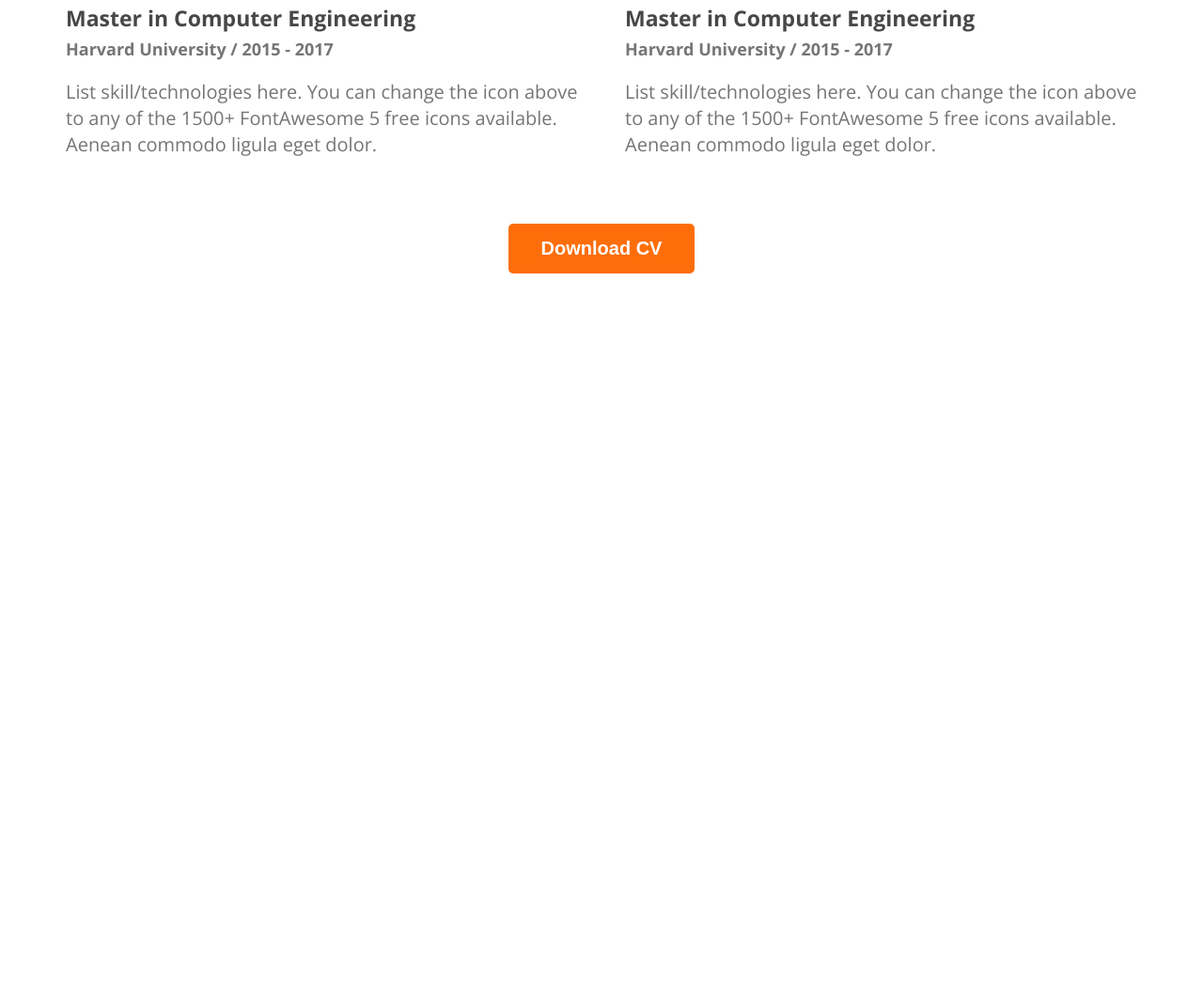
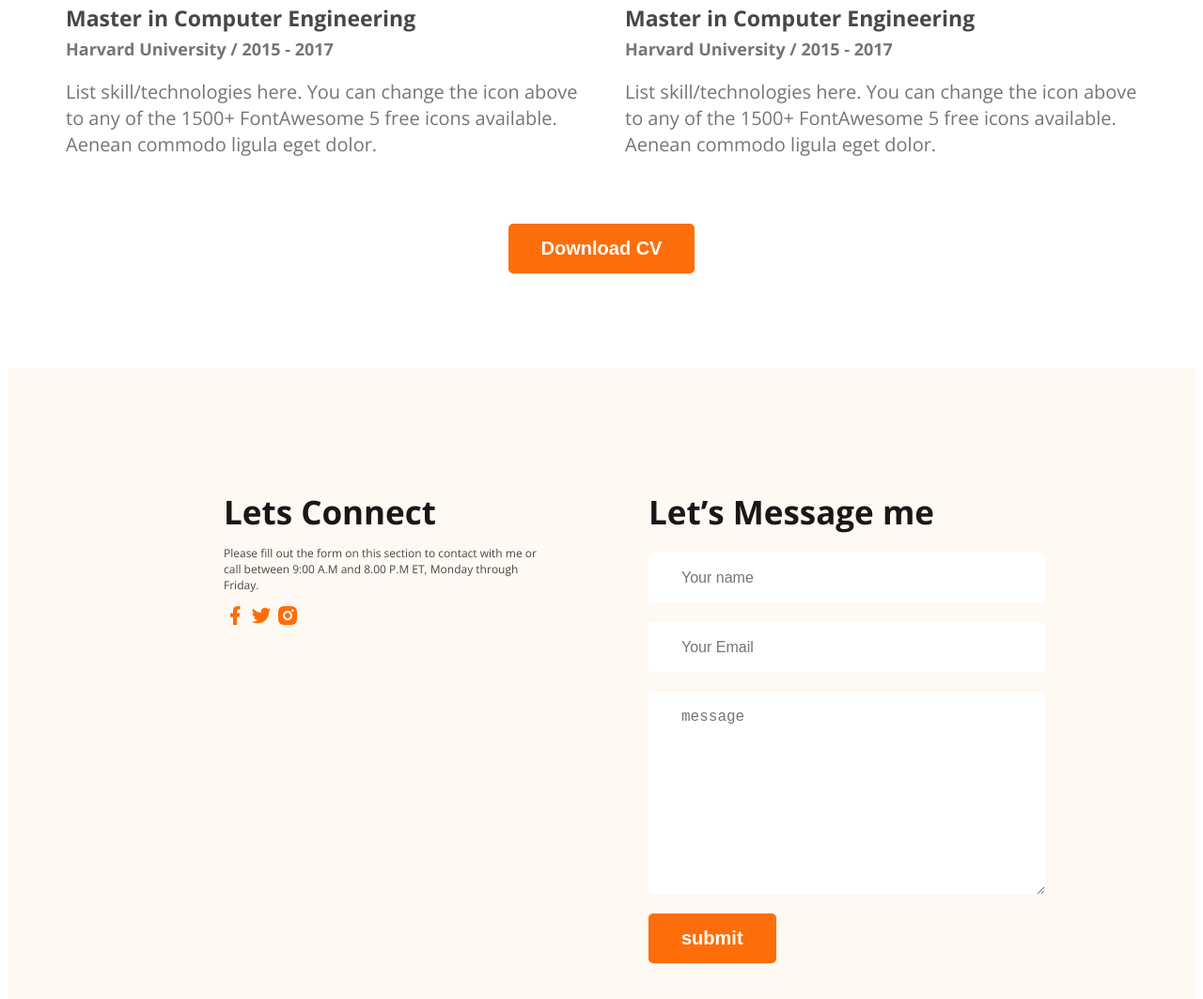
Before and after one commit to suzan-sheikh/web-developer-prottfolio, a plain HTML site: page index.html in a window 1280 px wide. Shown: the part 2950-4013 px from the top of the page at 94% size. Before the commit the page ends 3291 px from the top, so only its background shows below. Drawn offline with nearby package versions, Linux system fonts and the light colour scheme.

Commit message:
finsh work

```diff
--- a/index.html
+++ b/index.html
@@ -221,8 +221,26 @@
     <!-- Footer Area Start -->
     <footer>
 
+      <div class="footer-clume">
+        <h3 class="section-title s-title">Lets Connect</h3>
+        <p class="section-description">Please fill out the form on this section to contact with me or call between 9:00 A.M and 8.00 P.M ET, Monday through Friday.</p>
+        <div class="social-link">
+          <a href=""><img src="images/icons/facebook.png" alt="fb"></a>
+          <a href=""><img src="images/icons/twitter.png" alt="tw"></a>
+          <a href=""><img src="images/icons/insta.png" alt="inst"></a>
+        </div>
+      </div>
 
+      <div class="footer-clume">
+        <h3 class="s-title section-title">Let’s Message me</h3>
+        <form class="contact" action="">
+          <input type="text" name="" id="" placeholder="Your name">
+          <input type="text" name="" id="" placeholder="Your Email">
+          <textarea name="" id="" cols="30" rows="10" placeholder="message"></textarea>
+          <input class="btn-primery" type="submit" value="submit">
+        </form>
 
+      </div>
     </footer>
     <!-- Footer Area End -->
   </body>
--- a/style/portfolio.css
+++ b/style/portfolio.css
@@ -210,3 +210,41 @@ hr {
   text-align: center;
   margin: 50px 0px;
 }
+
+
+/* footer ares */
+
+footer{
+  display: flex;
+  background: #FFF8F3;
+  padding: 130px 230px;
+  margin-top: 100px;
+  gap: 100px;
+  align-content: space-between;
+}
+.footer-clume{
+  width: 50%;
+}
+.s-title{
+  text-align: left;
+}
+.section-description{
+  font-size: 12px;
+  color: #474747;
+}
+.ocial-link{
+  margin-right: 25px;
+}
+
+
+
+
+.contact input[type="text"], .contact input[type="email"], textarea{
+  display: block;
+  margin: 20px 0px;
+  padding: 18px 35px;
+  font-size: 16px;
+  border: none;
+  border-radius: 5px;
+  width: 100%;
+}
```
